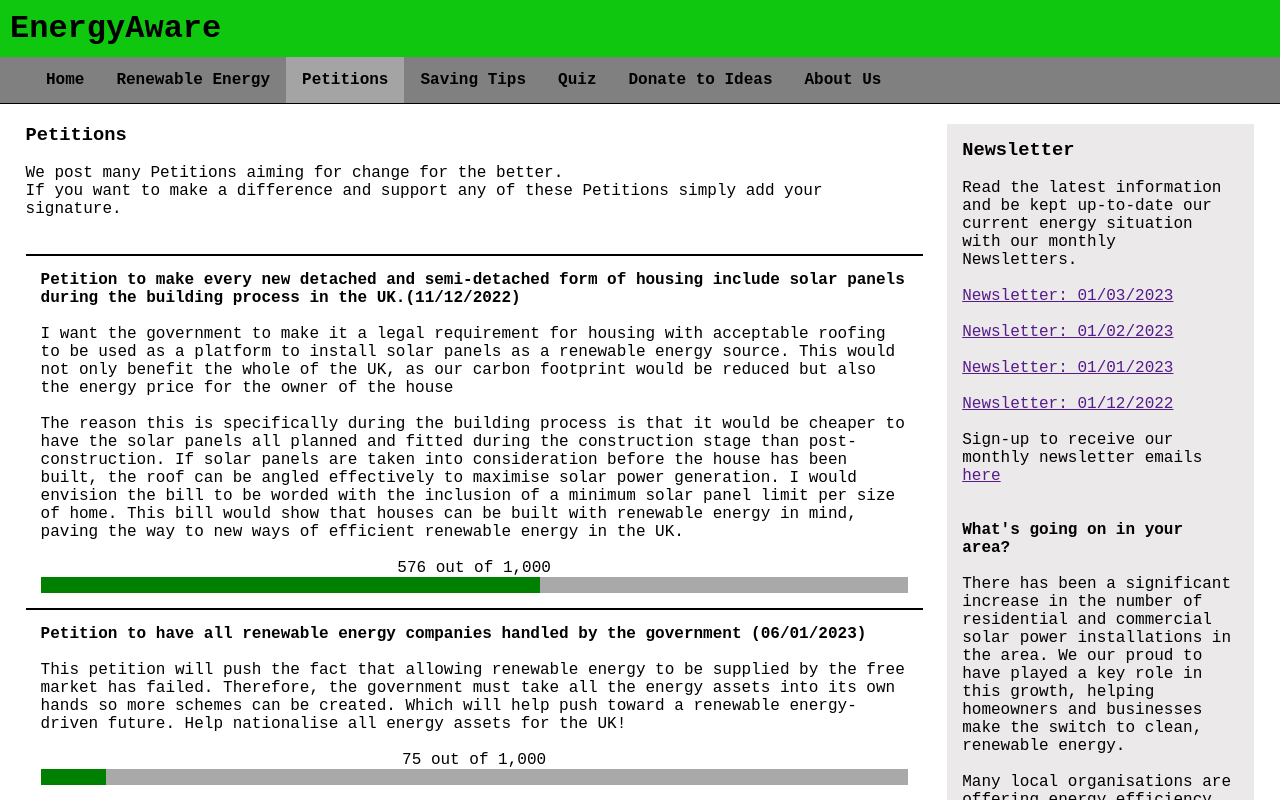
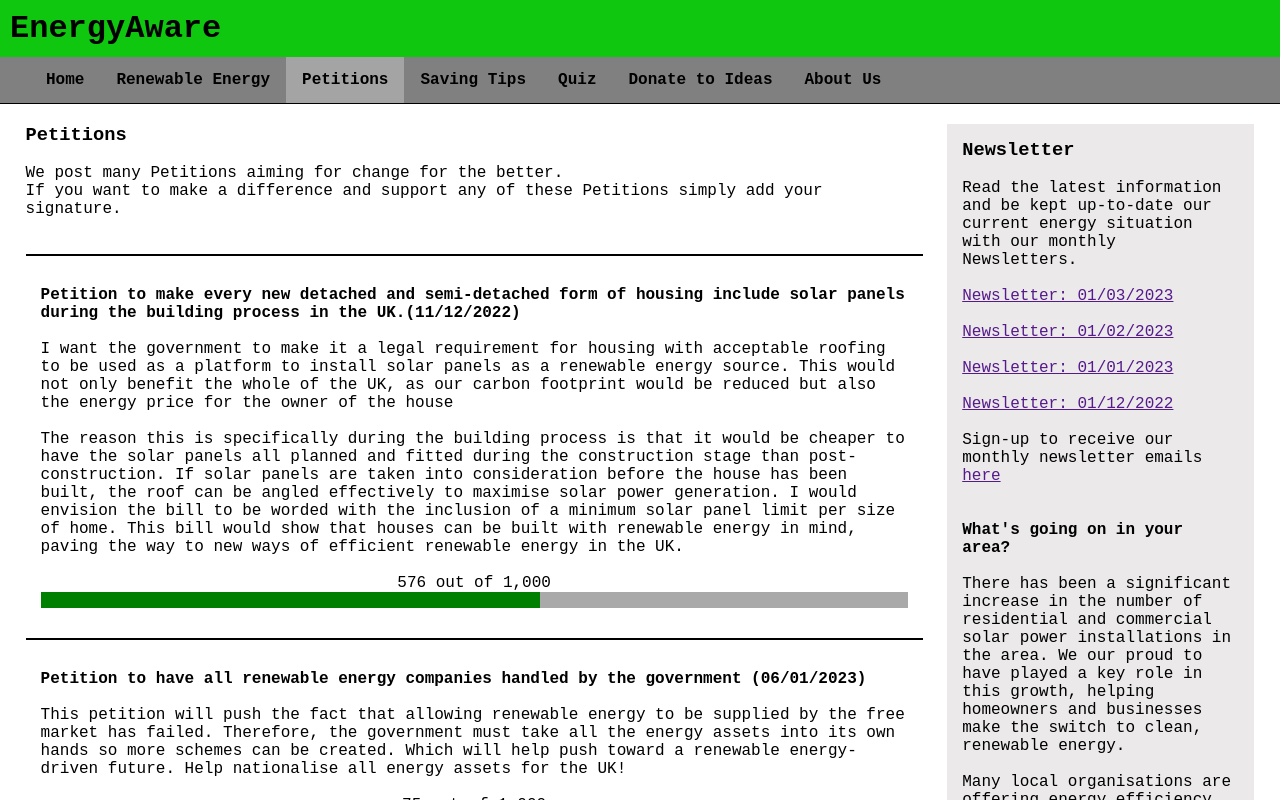
Before and after one commit to TallulahLund/Group46, a React (Create React App) app in the folder testgroupproject/: page /petitions in a window 1280 px wide. Shown: the top 800 px of the page. Built offline with nearby package versions, Linux system fonts and the light colour scheme.

Commit message:
css update

```diff
--- a/testgroupproject/src/Pages/Petitions.css
+++ b/testgroupproject/src/Pages/Petitions.css
@@ -5,7 +5,7 @@
   border-top: 2px solid black;
 }
 .petition {
-  padding: 15px;
+  padding: 30px 15px;
   /* width: 69%; */
 
   /* border-top: 2px solid black; */
--- a/testgroupproject/src/Pages/RenewableEnergy.js
+++ b/testgroupproject/src/Pages/RenewableEnergy.js
@@ -140,7 +140,8 @@ export default function RenewableEnergy() {
 
   const nav = useNavigate();
 
-  const dropdownButton = () => {
+  // const dropdownButton = () => {
+    function dropdownButton() {
     var coll = document.getElementsByClassName("collapsible");
     var i;
     for (i = 0; i < coll.length; i++) {
```
Also changed, not shown: testgroupproject/src/Pages/Petitions.js (line endings or trailing spaces).
